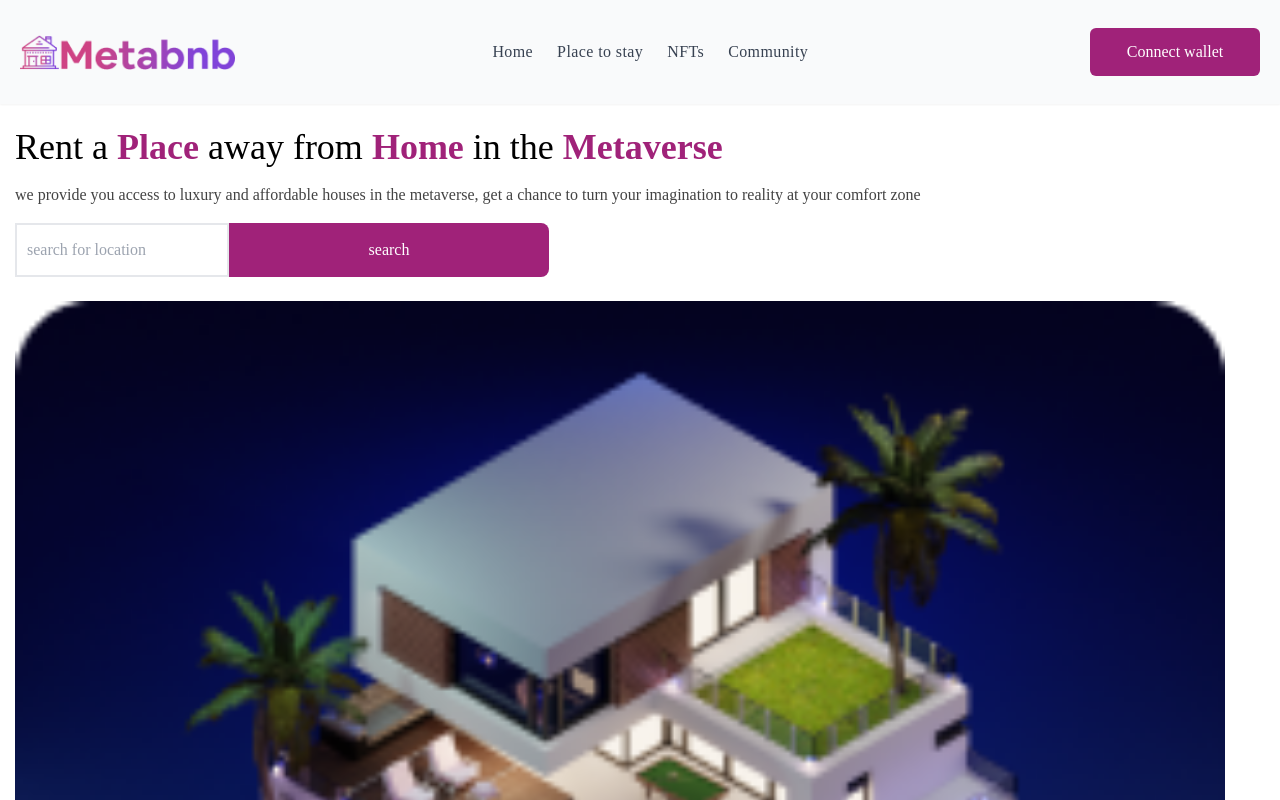
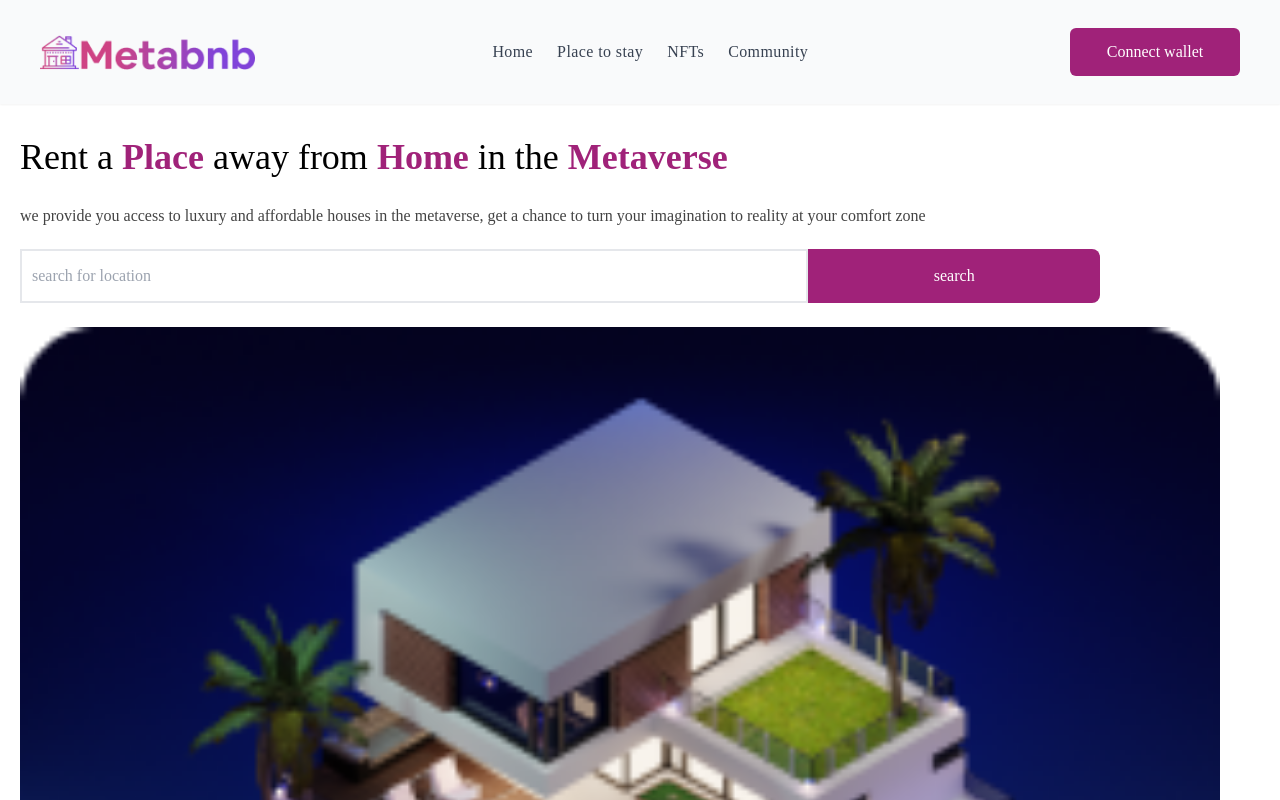
Before and after one commit to Udee101/HNGi9-stage3-metabnb, a React (Vite) app: page / in a window 1280 px wide. Shown: the top 800 px of the page. Built offline with nearby package versions, Linux system fonts and the light colour scheme; a web font is replaced by a local one.

Commit message:
style: home page layout

```diff
--- a/src/index.css
+++ b/src/index.css
@@ -4,24 +4,34 @@
 @tailwind components;
 @tailwind utilities;
 
-:root{
+:root {
   --purple-bg: linear-gradient(90deg, #A02279 11.45%, #A02279 11.45%);
+  --text-black: #434343;
 }
 
-body{
+* {
+  padding: 0;
+  margin: 0;
+}
+
+body {
   font-family: 'Red Rose';
 }
 
-.app{
-  padding: 15px;
+.app {
+  padding: 20px;
   max-width: 1240px;
 }
 
-.logo_icon img{
+.nav_logo{
+  max-width: 1240px;
+}
+
+.logo_icon img {
   height: 35px;
 }
 
-.btn_connect button{
+.btn_connect button {
   font-family: inherit;
   background: var(--purple-bg);
   color: #fff;
@@ -29,32 +39,106 @@
   height: 48px;
 }
 
-.search_box input{
+.btn_connect button:hover,
+.btn_search:hover{
+  background: #630e48;
+}
+
+.search_box{
+  width: 90%;
+}
+
+.search_box input {
   height: 54px;
+  width: 80%;
 }
 
 .search_box input[placeholder] {
   padding: 0 0 0 10px;
 }
 
-.btn_search{
-  width: 230px;
+.btn_search {
+  width: 10%;
   height: 54px;
   background: var(--purple-bg);
   color: #fff;
+  width: 230px;
 }
 
-.hero_intro span{
+.hero_intro span {
   font-weight: 600;
   color: #A02279;
 }
 
-.hero_desc{
+.hero_desc {
   font-weight: 400;
-  color: #434343;
-  line-height: 24px;
+  color: var(--text-black);
+  line-height: 35px !important;
 }
 
-.wallets{
+#wallets {
   background: var(--purple-bg);
 }
+
+.nft_card {
+  border: 1px solid #D7D7D7;
+  min-height: 355px;
+  box-sizing: border-box;
+}
+
+.nft_img {
+  width: 100%;
+  height: 80%;
+}
+
+.nft_img img {
+  width: 100%;
+  height: 100%;
+}
+
+.nft_details p {
+  font-size: 12px;
+  color: var(--text-black);
+  line-height: 13px;
+}
+
+#more-nfts {
+  background: var(--purple-bg);
+  min-height: 700px;
+  box-sizing: border-box;
+}
+
+.more_nft img {
+  width: 100%;
+}
+
+.btn_learn button {
+  background: #fff;
+  color: #A02279;
+  padding: 10px 25px;
+  border-radius: 8px;
+  font-size: 16px;
+}
+
+.foot_links h3{
+  line-height: 35px;
+}
+
+.foot_links p{
+  color: #F1F3F9 !important;
+  line-height: 35px;
+}
+
+@media screen and (min-width: 768px) {
+  .more_nft img{
+    width: 704px;
+  }
+  .hero_intro {
+    line-height: 130% !important;
+  }
+}
+@media screen and (min-width: 1024px) {
+  .hero_intro {
+    line-height: 140% !important;
+  }
+}
```
